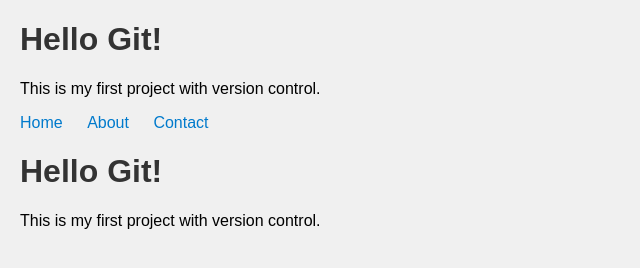
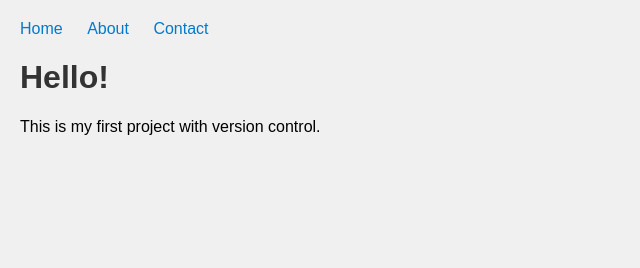
Before and after one commit to lyaa560/my-web-project, a plain HTML site: page index.html in a window 1280 px wide. Shown: the whole page, without its empty margins (0-640 px from the left). Drawn offline with Linux system fonts and the light colour scheme.

Commit message:
Update index.html

```diff
--- a/index.html
+++ b/index.html
@@ -1,13 +1,5 @@
 <!DOCTYPE html>
 <html>
-<head>
-    <title>My First Git Project</title>
-</head>
-<body>
-    <h1>Hello Git!</h1>
-    <p>This is my first project with version control.</p>
-</body>
-
 <head>
     <title>My First Git Project</title>
     <link rel="stylesheet" href="style.css">
@@ -20,7 +12,7 @@
             <li><a href="#contact">Contact</a></li>
         </ul>
     </nav>
-    <h1>Hello Git!</h1>
+    <h1>Hello!</h1>
     <p>This is my first project with version control.</p>
 </body>
 </html>
```
